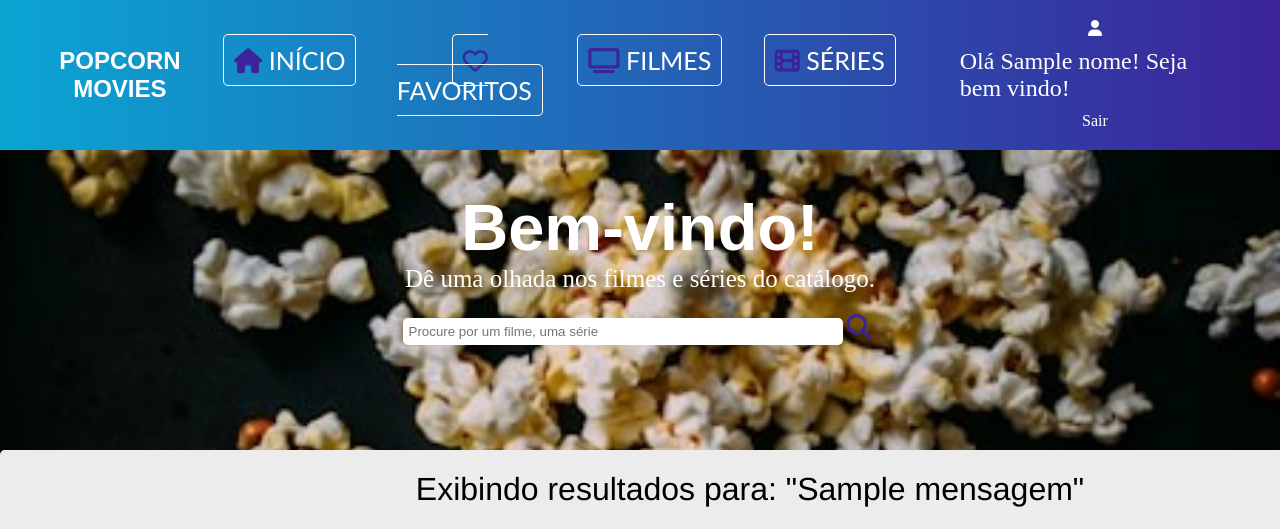
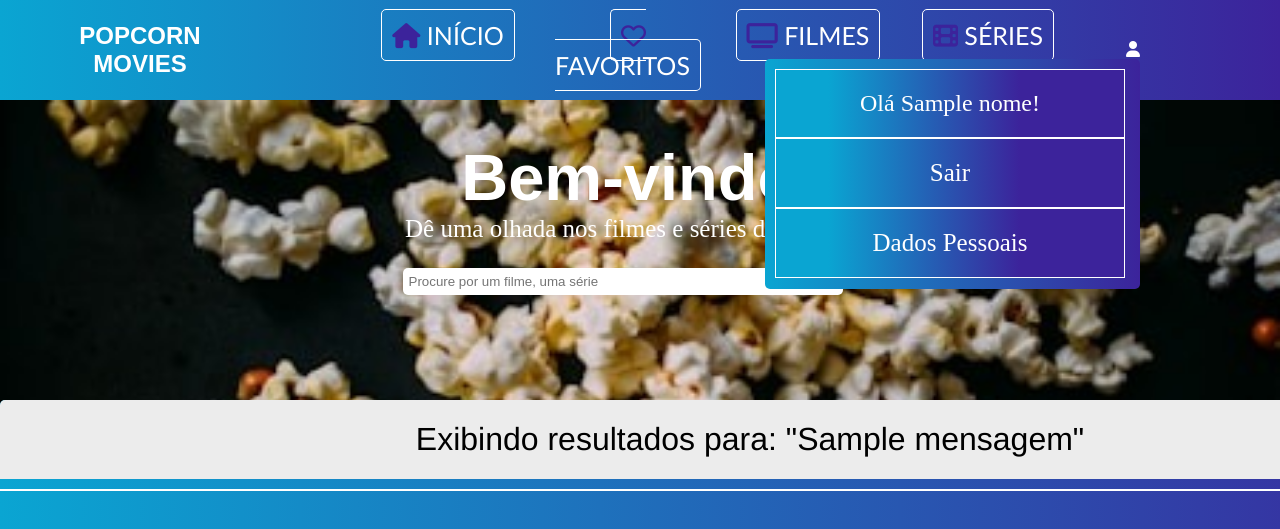
Before and after one commit to mateusferreiraof/unima_engenharia_de_software, a Flask app: template PROJETO/templates/index.html in a window 1280 px wide, after a click that opens the changed part; the page is wider, and only the part inside the window is pictured. Shown: the top 529 px of that part. Run offline with Flask 3, Linux system fonts and the light colour scheme; the template is opened without the code that fills it: most values are stand-ins (such as "Sample title", 1, 10 or a date in 2020); some libraries are stand-ins or nearby versions.

Commit message:
Organizando rotas e adicionado menu no ícone do header, bem como foi alterado a página de login, o posicionamento do formulário foi posto em coluna

```diff
--- a/PROJETO/static/index.css
+++ b/PROJETO/static/index.css
@@ -99,6 +99,7 @@ main {
     align-items: center;
     justify-content: space-between;
     padding: 20px 40px 20px 40px;
+    max-height: 100px;
 }
 
 #pesquisa {
@@ -135,6 +136,10 @@ main {
     color: black;
     border: 1px solid transparent;
     border-radius: 5px 5px 0px 0px;
+}
+
+#menu {
+    max-height: 100px;
 }
 
 #ul-header {
@@ -223,6 +228,17 @@ main {
     padding-top: 50px;
 }
 
+#a-header-else {
+    color: white;
+    border: 1px solid white;
+    border-radius: 5px;
+    padding: 10px;
+}
+
+#a-header-else:hover {
+    background-color: yellowgreen;
+}
+
 .li-header {
     display: inline-block;
     width: 180px;
@@ -269,25 +285,43 @@ main {
     max-height: 300px;
 }
 
-.menu {
-  display: none;
-}
-
 #menu-toggle:checked + .menu-icon + .menu {
   display: block;
 }
 
+.menu {
+    display: none;
+    position: absolute;
+    background: linear-gradient(to right, rgb(10, 165, 210), rgb(60, 35, 155));
+    right: 140px;
+    width: 375px;
+    height: 230px;
+    align-items: center;
+    padding: 10px;
+    border-radius: 5px;
+}
+
 
 .menu > p {
+    padding: 20px 0px 20px 0px;
     color: white;
-    text-align: left;
+    text-align: center;
     font-size: 24px;
-    margin: 10px;
+    width: 350px;
+    border: 1px solid white;
+    background: linear-gradient(to right, rgb(10, 165, 210) 10%, rgb(10, 165, 210) 15%, rgb(60, 35, 155) 70%, rgb(60, 35, 155) 100%);
 }
 
-.menu > a {
+
+.menu > p > a {
     color: white;
-    text-align: left;
-    font-size: 16px;
-    margin: 10px;
 }
+
+.menu > p > a:hover {
+    text-decoration: underline;
+}
+
+.menu-icon {
+    position: relative;
+    right: 100px;
+}
--- a/PROJETO/templates/index.html
+++ b/PROJETO/templates/index.html
@@ -10,73 +10,128 @@
 <body>
     <header>
         <section id="cabecario">
+
             <h1>POPCORN MOVIES</h1>
+
+            {% if nome %}
+
             <nav id="nav-header">
+
                 <ul id="ul-header">
+
                     <li class="li-header"><a href="/home" id="subtitulobusca"><i class="fa-solid fa-house" style="color: #3c239b;"></i> INÍCIO</a></li>
                     <li class="li-header"><a href="#" class="a-header"><i class="fa-regular fa-heart" style="color: #3c239b;"></i> FAVORITOS</a></li>
+                    <li class="li-header"><a href="/filmes" class="a-header"><i class="fa-solid fa-tv" style="color: #3c239b;"></i> FILMES</a></li>
+                    <li class="li-header"><a href="/series" class="a-header"><i class="fa-solid fa-film" style="color: #3c239b;"></i> SÉRIES</a></li>
+
+                </ul>
+            </nav>
+                <ul id="menu" type="none">
+
+                    <input type="checkbox" id="menu-toggle" hidden>
+                    <label for="menu-toggle" class="menu-icon"><li id="icone-header"><i class="fa-solid fa-user" style="color: #ffff;"></i></li></label>
+
+                    <div class="menu">
+                        <p>Olá {{nome}}!</p>
+                        <p><a href="/Sair">Sair</a></p>
+                        <p><a href="">Dados Pessoais</a></p>
+                    </div>
+
+                </ul>
+
+            {% else %}
+
+            <nav id="nav-header">
+
+                <ul id="ul-header">
+
+                    <li class="li-header"><a href="/home" id="subtitulobusca"><i class="fa-solid fa-house" style="color: #3c239b;"></i> INÍCIO</a></li>
                     <li class="li-header"><a href="#" class="a-header"><i class="fa-solid fa-tv" style="color: #3c239b;"></i> FILMES</a></li>
                     <li class="li-header"><a href="#" class="a-header"><i class="fa-solid fa-film" style="color: #3c239b;"></i> SÉRIES</a></li>
+
                 </ul>
+
             </nav>
-            {% if nome %}
+
+                <nav>
+
                     <ul type="none">
-                <input type="checkbox" id="menu-toggle" hidden>
-                <label for="menu-toggle" class="menu-icon"><li id="icone-header"><i class="fa-solid fa-user" style="color: #ffff;"></i></li></label>
-                <div class="menu">
-                <p>Olá {{nome}}! Seja bem vindo!</p>
-                <a href="/Sair">Sair</a>
-                </div>
+
+                        <li><a id="a-header-else" href="/login"><i class="fa-solid fa-user" style="color: #ffff;"></i> LOGIN</a></li>
+
                     </ul>
-            {% else %}
-            <ul type="none">
-                <input type="checkbox" id="menu-toggle" hidden>
-                <label for="menu-toggle" class="menu-icon"><li id="icone-header"><i class="fa-solid fa-user" style="color: #ffff;"></i></li></label>
-                <div class="menu">
-                <p>Olá! Seja bem vindo! Deseja fazer login?</p>
-                <a href="/login">Login</a>
-                </div>
-            </ul>
+
+                </nav>
+
             {% endif %}
+
         </section>
+
         <section id="pesquisa">
+
             <h2 id="h2-header">Bem-vindo!</h2>
             <legend id="legend-header">Dê uma olhada nos filmes e séries do catálogo.</legend>
+
             <form action="/home", method="post">
+
                 <input type="text" name="barra-de-busca" id="barra-de-busca" placeholder="Procure por um filme, uma série" required>
                 <button type="submit"><a href=""><i class="fa-solid fa-magnifying-glass" style="color: #3c239b;"></i></a></button>
+
             </form>
+
         </section>
+
     </header>
+
     <main>
+
         <section id="exibir-resultados">
+
             <section id="mensagem-flask">
 
                 {% if mensagem %}
+
                     <p>Exibindo resultados para: "{{ mensagem }}"</p>
+
                 {% endif %}
+
                 {% if buscar %}
 
             </section>
 
             <hr id="hr1">
+
             <ul id="ul-main">
+
                     {% for busca in buscar %}
+
                         <li class="li-main">
                             <abbr title="{{ busca.overview }}"><img id="imagens" src="https://image.tmdb.org/t/p/w200{{ busca.poster_path }}" alt="{{ busca.title }}" /></abbr>
                             <strong>{{ busca.title }}</strong> - {{ busca.release_date }}
                         </li>
+
                     {% endfor %}
+
                 {% endif %}
+
             </ul>
+
         </section>
+
     </main>
+
     <hr id="hr2">
+
     <footer>
+
         <div id="primeira-coluna-footer">
+
             <img id="imagem-footer" src="../static/imagens/favicon.ico" alt="">
+
         </div>
+
         <div id="segunda-coluna-footer">
+
             <ul type="none">
                 <li id="o-basico"><a id="a-o-basico-footer" href="#">O BÁSICO</a></li>
                 <li class="li-segunda-coluna-footer"><a href="#">Sobre nós</a></li>
@@ -84,17 +139,23 @@
                 <li class="li-segunda-coluna-footer"><a href="#">Suporte</a></li>
                 <li class="li-segunda-coluna-footer"><a id="a-documentacao-footer" href="#">Documentação</a></li>
             </ul>
+
         </div>
         <div id="terceira-coluna-footer">
+
             <ul type="none">
                 <li class="li-terceira-coluna-footer"><a href="#">Termos de uso</a></li>
                 <li class="li-terceira-coluna-footer"><a href="#">Política de Privacidade</a></li>
             </ul>
+
         </div>
         <div id="quarta-coluna-footer">
+
             <a href="#" id="a-quarta-coluna-footer"><i class="fa-brands fa-github"></i> GitHub</a>
             <p id="p-quarta-coluna-footer">Copyright &copy; 2025 Popcorn Movies</p>
+
         </div>
+
     </footer>
 </body>
 </html>
```
Also changed, not shown: PROJETO/static/homepage.css (+12 -0 lines), PROJETO/static/login.css (+5 -4 lines). Lines whose indentation alone changed are shown as unchanged.
